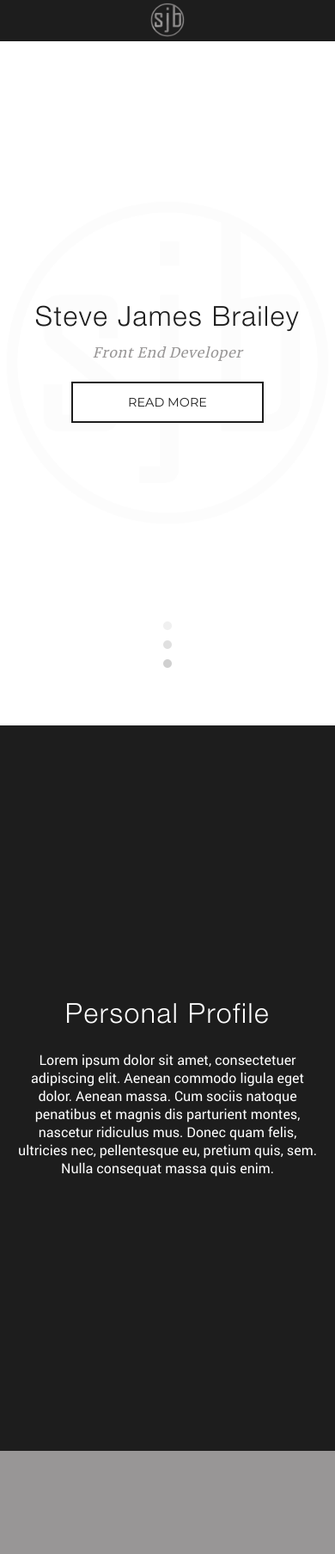
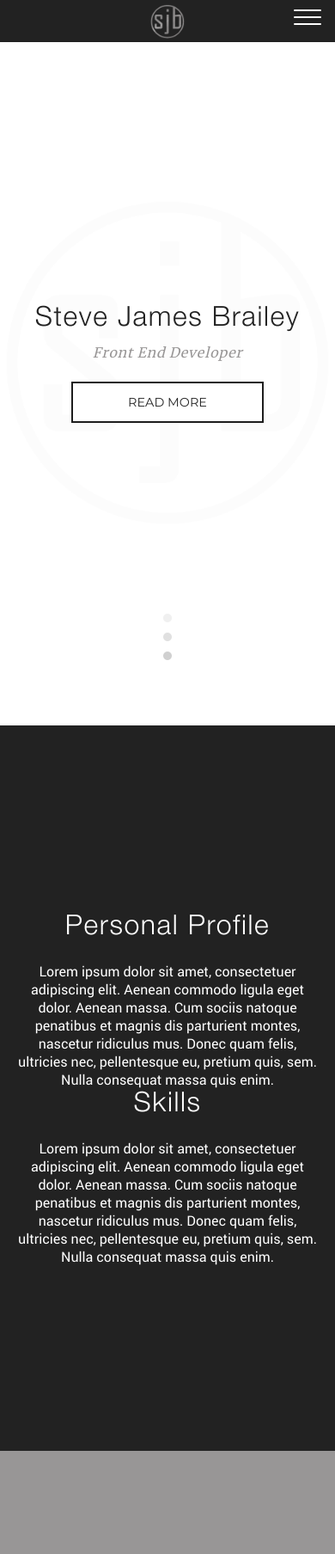
Before and after one commit to astortion/astortion.github.io, a PHP site: page / in a window 390 px wide. Shown: the top 1808 px of the page at 86% size. Run offline with PHP 8.4, Linux system fonts and the light colour scheme.

Commit message:
Building responsive nav menu

```diff
--- a/css/style.css
+++ b/css/style.css
@@ -106,7 +106,7 @@ h6 {
 
 h1 {
   font-family: "HelveticaNeue", sans-serif;
-  color: #1d1d1d;
+  color: #222222;
   font-size: 2rem;
   letter-spacing: 0.05em;
   margin-bottom: 1.2rem;
@@ -119,35 +119,92 @@ a {
 
 /* Page Styles ----------------------------*/
 header {
-  display: flex;
   position: fixed;
   z-index: 999;
   width: 100%;
   min-height: 48px;
-  justify-content: center;
-  background: #1d1d1d;
+  text-align: center;
 }
 
-header ul {
-  text-align: center;
-  margin-top: 56px;
+header > input[type="checkbox"] {
   display: none;
 }
 
-header ul li {
+header nav {
+  background: #222222;
+  transform: scale(1, 0);
+  transform-origin: top;
+  transition: transform 400ms ease-in-out;
+}
+
+header nav ul li a {
+  opacity: 0;
+  transition: opacity 200ms ease-in-out;
+}
+
+header nav ul li {
   padding: 1rem;
   font-size: 0.8rem;
   font-family: "Roboto", sans-serif;
   min-width: 88px;
+  border-top: 1px solid #333333;
+  border-bottom: 1px solid #000000;
 }
 
-header ul li a:hover {
+header nav ul li:first-child {
+  border-top: 0;
+}
+
+header nav ul li a:hover {
   color: #ffffff;
 }
 
-header .sjb {
+label[for="navToggle"] {
   position: absolute;
-  top: 3px;
+  top: 1.2em;
+  right: 1em;
+  z-index: 999;
+  color: #ffffff;
+}
+
+label[for="navToggle"] span, label[for="navToggle"] span:before, label[for="navToggle"] span:after {
+  display: block;
+  background: #ffffff;
+  height: 2px;
+  width: 2em;
+  border-radius: 2px;
+  position: relative;
+}
+
+label[for="navToggle"] span:before, label[for="navToggle"] span:after {
+  content: '';
+  position: absolute;
+}
+
+label[for="navToggle"] span:before {
+  bottom: 8px;
+}
+
+label[for="navToggle"] span:after {
+  top: 8px;
+}
+
+#navToggle:checked ~ nav ul li a {
+  opacity: 1;
+  transition: opacity 250ms ease-in-out 250ms;
+}
+
+#navToggle:checked ~ nav {
+  transform: scale(1, 1);
+}
+
+header .logo {
+  background: #222222;
+  z-index: 999;
+}
+
+header .logo img {
+  margin: 0.3rem auto 0 auto;
   width: 40px;
   height: 40px;
 }
@@ -208,15 +265,15 @@ section {
 }
 
 #home .nextPage {
-  background: url(../images/down-arrow.png);
+  background: url(../images/down-arrow.png) no-repeat;
   width: 36px;
   height: 54px;
   position: absolute;
-  top: 33vh;
+  top: 32vh;
 }
 
 #about {
-  background: #1d1d1d;
+  background: #222222;
   color: #ffffff;
 }
 
--- a/index.html
+++ b/index.html
@@ -20,6 +20,9 @@
 
 
 <header>
+    <input type="checkbox" id="navToggle" name="navToggle">
+    <div class="logo"><img src="images/sjb.png" alt="sjb" class="sjb"></div>
+    <nav>
         <ul>
             <li><a href="#skills">Skills</a></li>
             <li><a href="#career">Career</a></li>
@@ -28,7 +31,8 @@
             <li><a href="#hobbies">Hobbies</a></li>
             <li><a href="#contact">Contact</a></li>
         </ul>
-    <img src="images/sjb.png" alt="sjb" class="sjb">
+    </nav>
+    <label for="navToggle"><span></span></label>
 </header>
 
 <section id="home">
@@ -43,6 +47,10 @@
 <section id="about">
     <h1>Personal Profile</h1>
     <p>Lorem ipsum dolor sit amet, consectetuer adipiscing elit. Aenean commodo ligula eget dolor. Aenean massa. Cum sociis natoque penatibus et magnis dis parturient montes, nascetur ridiculus mus. Donec quam felis, ultricies nec, pellentesque eu, pretium quis, sem. Nulla consequat massa quis enim.</p>
+    <div id="skills">
+        <h1>Skills</h1>
+        <p>Lorem ipsum dolor sit amet, consectetuer adipiscing elit. Aenean commodo ligula eget dolor. Aenean massa. Cum sociis natoque penatibus et magnis dis parturient montes, nascetur ridiculus mus. Donec quam felis, ultricies nec, pellentesque eu, pretium quis, sem. Nulla consequat massa quis enim.</p>
+    </div>
 </section>
 
 <section id="career">
@@ -65,7 +73,7 @@
     },
     {
         selector: '.nextPage',
-        vh: 35
+        vh: 32
     }
     ]);
 </script>
--- a/sass/_variables.scss
+++ b/sass/_variables.scss
@@ -8,6 +8,6 @@ $breakpointLarge: "only screen and (min-width: 1200px)";
 // Site Variables ----------------------------/
 $primary: #989696;
 $light: #ffffff;
-$dark: #1d1d1d;
+$dark: #222222;
 $mainFontStack: 'Roboto', sans-serif;
 $headingFontStack: 'HelveticaNeue', sans-serif;
--- a/sass/style.scss
+++ b/sass/style.scss
@@ -23,30 +23,68 @@
 
 /* Page Styles ----------------------------*/
 header {
-    display: flex;
     position: fixed;
     z-index: 999;
     width: 100%;
     min-height: 48px;
-    justify-content: center;
+    text-align: center;
+
+}
+header > input[type="checkbox"] {display: none;}
+header nav {
     background: $dark;
+    transform: scale(1, 0);
+    transform-origin: top;
+    transition: transform 400ms ease-in-out;
 }
-header ul {
-    text-align: center;
-    margin-top: 56px;
-    display: none;
+header nav ul li a {
+    opacity: 0;
+    transition: opacity 200ms ease-in-out;
 }
-header ul li {
+header nav ul li {
     padding: 1rem;
     font-size: 0.8rem;
     font-family: $mainFontStack;
     min-width: 88px;
+    border-top: 1px solid #333333;
+    border-bottom: 1px solid #000000;
 }
-header ul li a:hover {color: $light;}
+header nav ul li:first-child {border-top: 0;}
+header nav ul li a:hover {color: $light;}
 
-header .sjb {
+label[for="navToggle"] {
     position: absolute;
-    top: 3px;
+    top: 1.2em;
+    right: 1em;
+    z-index: 999;
+    color: $light;
+
+}
+label[for="navToggle"] span, label[for="navToggle"] span:before, label[for="navToggle"] span:after {
+    display: block;
+    background: $light;
+    height: 2px;
+    width: 2em;
+    border-radius: 2px;
+    position: relative;
+}
+label[for="navToggle"] span:before, label[for="navToggle"] span:after {
+    content: '';
+    position: absolute;
+}
+
+label[for="navToggle"] span:before {bottom: 8px;}
+label[for="navToggle"] span:after {top: 8px}
+#navToggle:checked ~ nav ul li a {
+    opacity: 1;
+    transition: opacity 250ms ease-in-out 250ms;
+}
+#navToggle:checked ~ nav {
+    transform: scale(1, 1);
+}
+header .logo {background: $dark; z-index: 999;}
+header .logo img {
+    margin: 0.3rem auto 0 auto;
     width: 40px;
     height: 40px;
 }
@@ -99,11 +137,11 @@ section {
     background: $light;
 }
 #home .nextPage {
-    background: url(../images/down-arrow.png);
+    background: url(../images/down-arrow.png) no-repeat;
     width: 36px;
     height: 54px;
     position: absolute;
-    top: 33vh;
+    top: 32vh;
 }
 #about {
     background: $dark;
@@ -132,10 +170,22 @@ section {
 }
 
 @media #{$breakpointSmall} {
-    header ul {
+    label[for="navToggle"] {display: none;}
+    header {display: flex; justify-content: center;}
+    header nav {
+        flex-basis: 100%;
+        display: flex;
+        align-items: center;
+        justify-content: center;
+        transform: none;
+        transition: unset;
+    }
+    header nav ul li a {opacity: 1; transition: unset;}
+    header nav  ul {
         display: flex;
         margin-top: 0;
     }
+    header .logo {position: absolute; margin: 0;}
     #home .nextPage {
         top: 36vh;
     }
@@ -147,12 +197,13 @@ section {
         font-size: 2.4rem;
     }
 
-    header ul li:nth-of-type(3) {
+    header nav ul li:nth-of-type(3) {
         margin-right: 56px;
     }
-    header ul li:nth-of-type(4) {
+    header nav ul li:nth-of-type(4) {
         margin-left: 56px;
     }
+    header nav ul li {border: 0;}
 }
 
 @media #{$breakpointMedium} {
```
Also changed, not shown: other parts of css/style.css (+38 -6 lines). Lines whose indentation alone changed are shown as unchanged.
